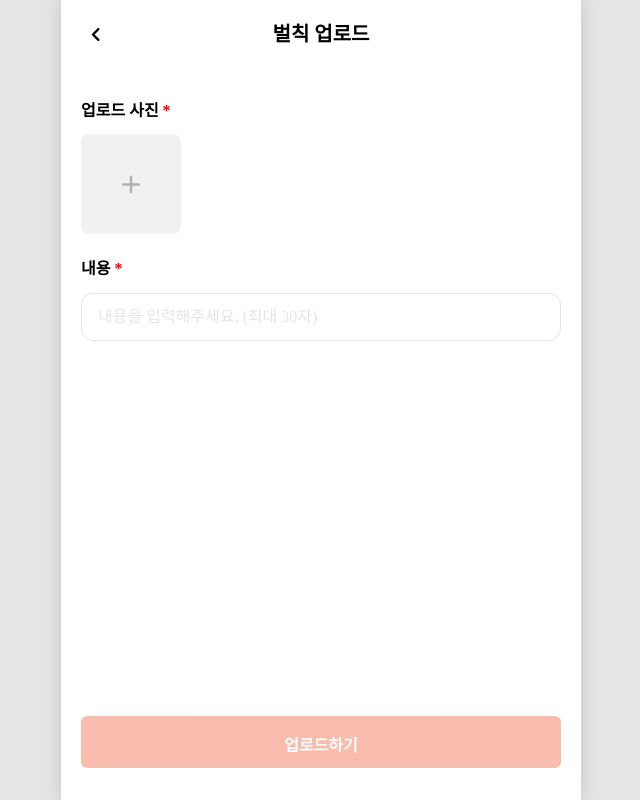
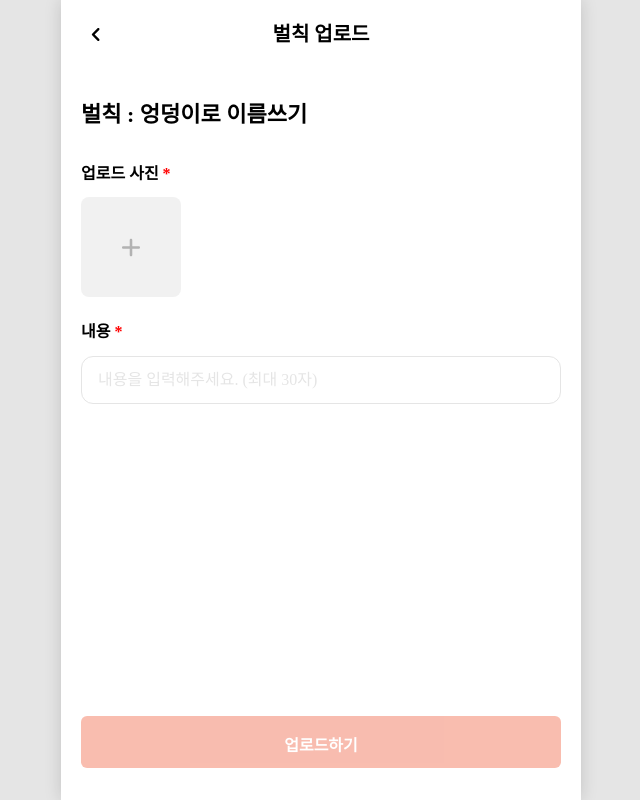
Before and after one commit to DoitorPay/Guide, a React (Vite) app in the folder frontend/: page /penaltyupload in a window 1280 px wide. Shown: the whole page, without its empty margins (319-959 px from the left). Built offline with nearby package versions, Linux system fonts and the light colour scheme; a web font is replaced by a local one.

Commit message:
벌칙 업로드에 벌칙 정보 추가(더미데이터)

```diff
--- a/frontend/src/assets/css/pages/penaltyUpload.scss
+++ b/frontend/src/assets/css/pages/penaltyUpload.scss
@@ -13,3 +13,9 @@
         margin-top: auto;
     }
 }
+.penalty-info-box {
+    .penalty-info-row {
+        font-size: var(--typo-size-heading-4	);
+        font-weight: var(--typo-weight-bold	);
+    }
+}
--- a/frontend/src/pages/penaltyUpload.jsx
+++ b/frontend/src/pages/penaltyUpload.jsx
@@ -10,6 +10,12 @@ const PenaltyUpload = () => {
 
   const isButtonDisabled = content.trim() === "" || !isImageUploaded;
 
+  const dummyPunishment = {
+    title: "엉덩이로 이름쓰기",
+    groupName: "dsad",
+    deadline: "2025.08.01",
+  };
+
   return (
     <SignupLayout
       headerProps={{
@@ -18,18 +24,34 @@ const PenaltyUpload = () => {
         icon2: "arrow-left",
       }}
     >
+        <div className="penalty-info-box">
+          <div className="penalty-info-row">
+            <strong>벌칙 : </strong>
+            <span>{dummyPunishment.title}</span>
+          </div>
+          {/* <div className="penalty-info-row">
+            <strong>그룹</strong>
+            <span>{dummyPunishment.groupName}</span>
+          </div>
+          <div className="penalty-info-row">
+            <strong>마감일</strong>
+            <span>{dummyPunishment.deadline}</span>
+          </div> */}
+        </div>
       <div className="penalty-upload-wrapper">
+
         <div className="input-wrap">
           <ImageUploader onImageChange={setIsImageUploaded} />
           <Input
             label="내용"
             required
             placeholder="내용을 입력해주세요. (최대 30자)"
-                        className='long-text'
+            className="long-text"
             value={content}
             onChange={(e) => setContent(e.target.value)}
           />
         </div>
+
         <div className="button-wrap">
           <Button
             type="primary"
@@ -37,10 +59,9 @@ const PenaltyUpload = () => {
             disabled={isButtonDisabled}
           />
         </div>
-
       </div>
     </SignupLayout>
-    )
-}
+  );
+};
 
 export default PenaltyUpload;
```
Lines whose indentation alone changed are shown as unchanged.
